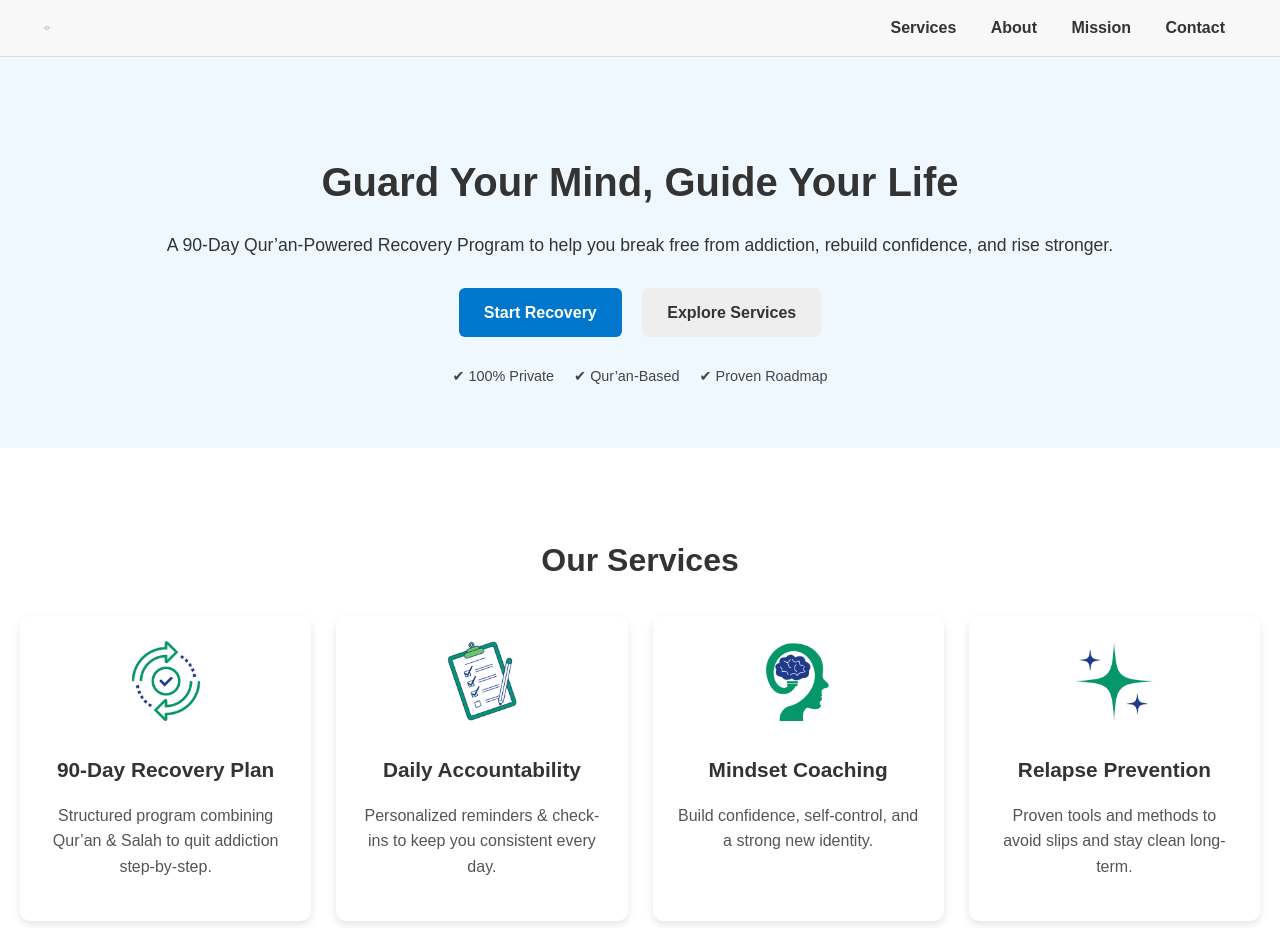
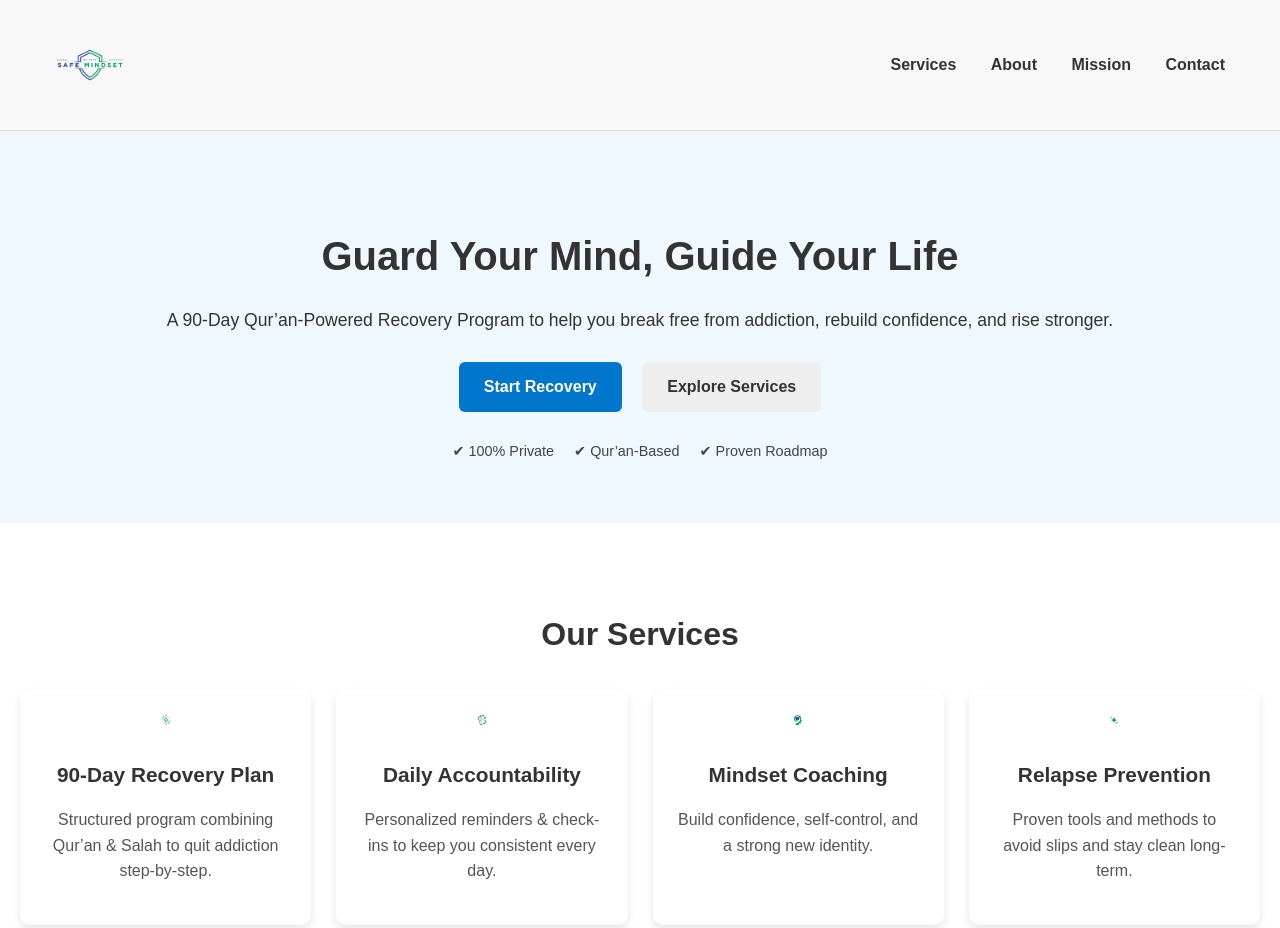
Before and after one commit to Fida466/Safe-Mindset, a plain HTML site: page index.html in a window 1280 px wide. Shown: the top 928 px of the page. Drawn offline with Linux system fonts and the light colour scheme.

Commit message:
Update style.css

```diff
--- a/style.css
+++ b/style.css
@@ -4,13 +4,13 @@
 
 /* Website top left logo */
 header img {
-  width: 14px;   /* yahan se logo ka size control hota hai */
+  width: 100px;   /* yahan se logo ka size control hota hai */
   height: auto;
 }
 
 /* Service section ke icons */
 .icon {
-  width: 80px;    /* yahan se icons ka size control hota hai */
+  width: 10px;    /* yahan se icons ka size control hota hai */
   height: auto;
   margin-bottom: 10px;
 }
```
